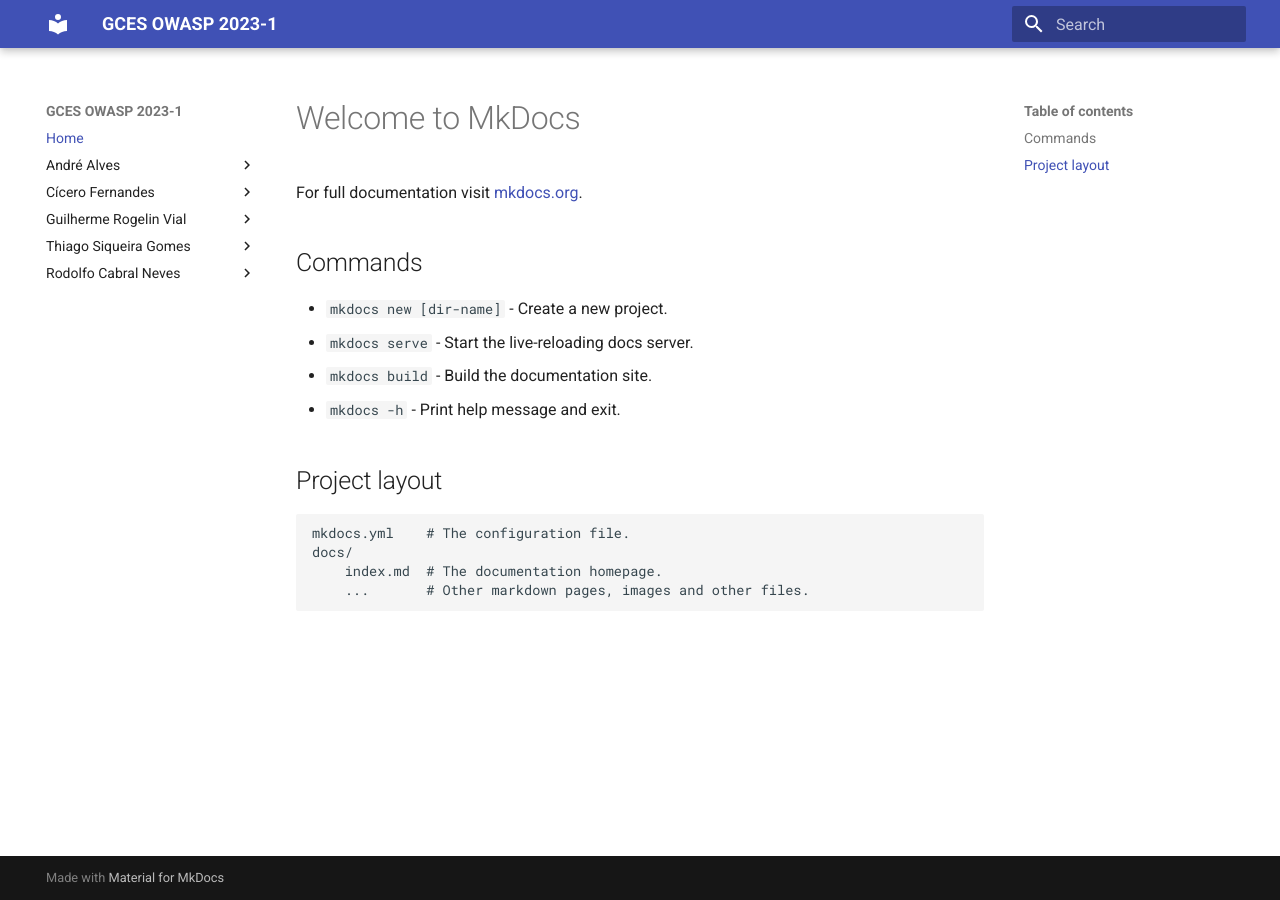
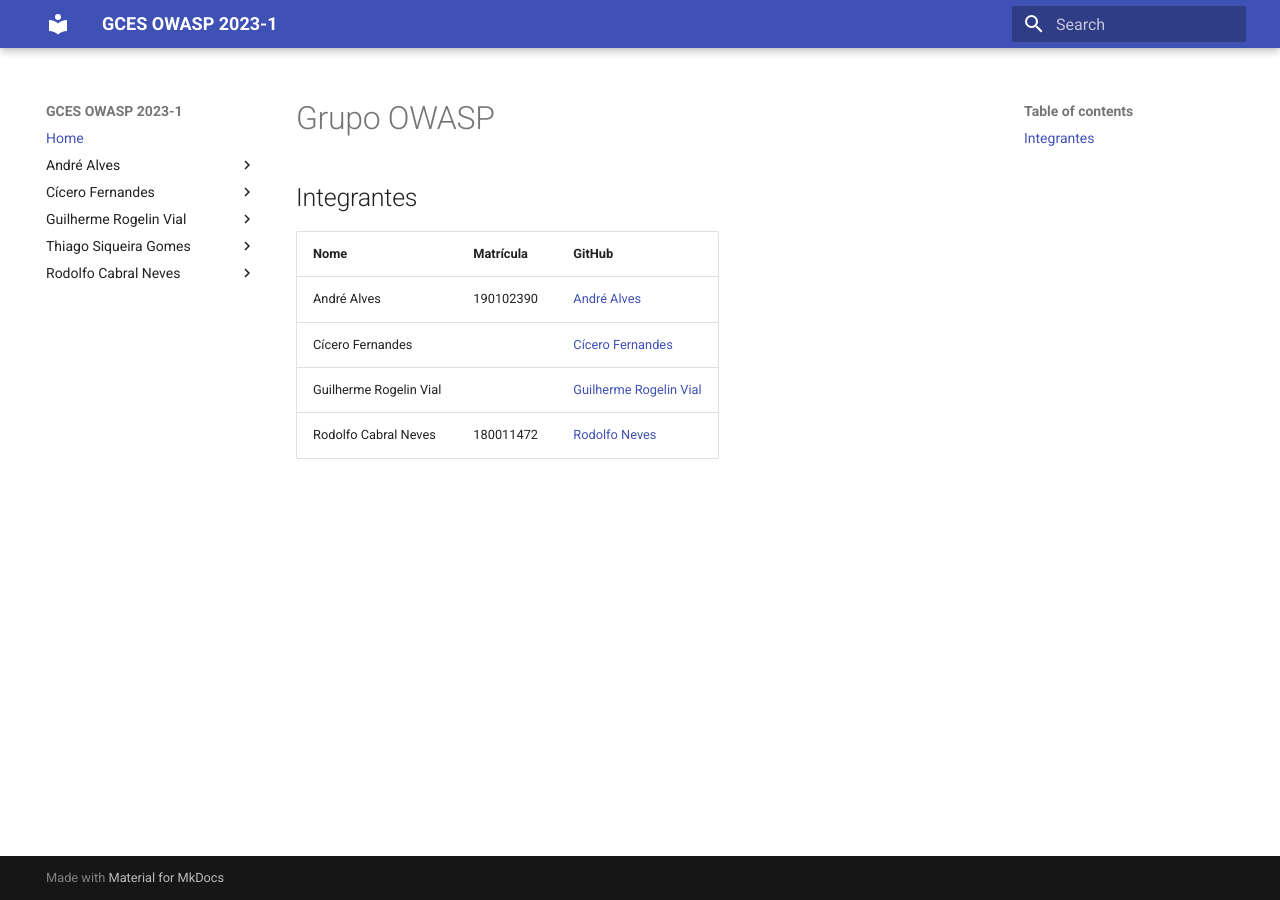
Before and after one commit to GCES-OWASP-2023-1/docs, an MkDocs documentation site: the page built from docs/index.md, in a window 1280 px wide. Built offline with MkDocs 1.6.1 and Material for MkDocs 9.7.7, drawn with Linux system fonts in a browser that asks for light colours.

Commit message:
Update home

```diff
--- a/docs/index.md
+++ b/docs/index.md
@@ -1,17 +1,10 @@
-# Welcome to MkDocs
+# Grupo OWASP
 
-For full documentation visit [mkdocs.org](https://www.mkdocs.org).
+## Integrantes
 
-## Commands
-
-* `mkdocs new [dir-name]` - Create a new project.
-* `mkdocs serve` - Start the live-reloading docs server.
-* `mkdocs build` - Build the documentation site.
-* `mkdocs -h` - Print help message and exit.
-
-## Project layout
-
-    mkdocs.yml    # The configuration file.
-    docs/
-        index.md  # The documentation homepage.
-        ...       # Other markdown pages, images and other files.
+| Nome | Matrícula | GitHub |
+| --------- | ----- | ------- |
+| André Alves | 190102390 |[André Alves](https://github.com/andremralves) |
+| Cícero Fernandes |  |[Cícero Fernandes](https://github.com/ciceroff) |
+| Guilherme Rogelin Vial |  |[Guilherme Rogelin Vial ](https://github.com/GRVial) |
+| Rodolfo Cabral Neves | 180011472 |[Rodolfo Neves](https://github.com/roddas) |
```
